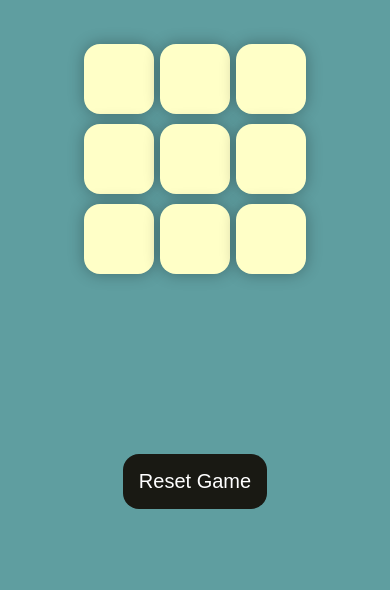
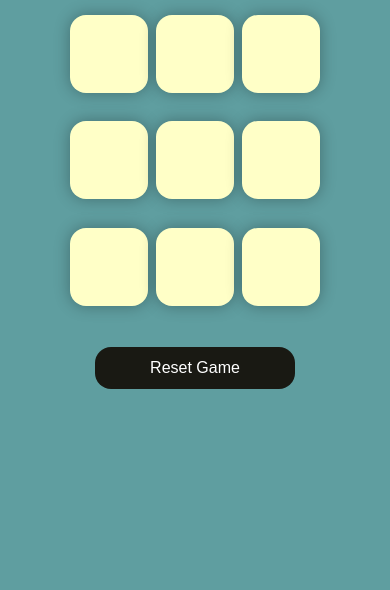
Before and after one commit to JainAadeesh/Tic-tac-to, a plain HTML site: page index.html in a window 390 px wide. Shown: the part 254-844 px from the top of the page. Drawn offline with Linux system fonts and the light colour scheme.

Commit message:
change in code

```diff
--- a/style.css
+++ b/style.css
@@ -80,3 +80,43 @@
   .box:hover{
     background-color: #fff;
   }
+
+
+  @media (max-width: 768px) {
+  .container {
+    height: auto;
+    padding: 20px;
+    flex-direction: column;
+  }
+
+  .game {
+    height: 80vmin;
+    width: 80vmin;
+    gap: 2vmin;
+  }
+
+  .box {
+    height: 20vmin;
+    width: 20vmin;
+    font-size: 6vmin;
+  }
+
+  #reset-btn,
+  #new-btn {
+    padding: 0.75rem;
+    font-size: 1rem;
+    width: 100%;
+    max-width: 200px;
+    margin-top: 10px;
+  }
+
+  #msg {
+    font-size: 6vmin;
+    text-align: center;
+  }
+
+  .msg-container {
+    gap: 2rem;
+    padding: 20px;
+  }
+}
```
